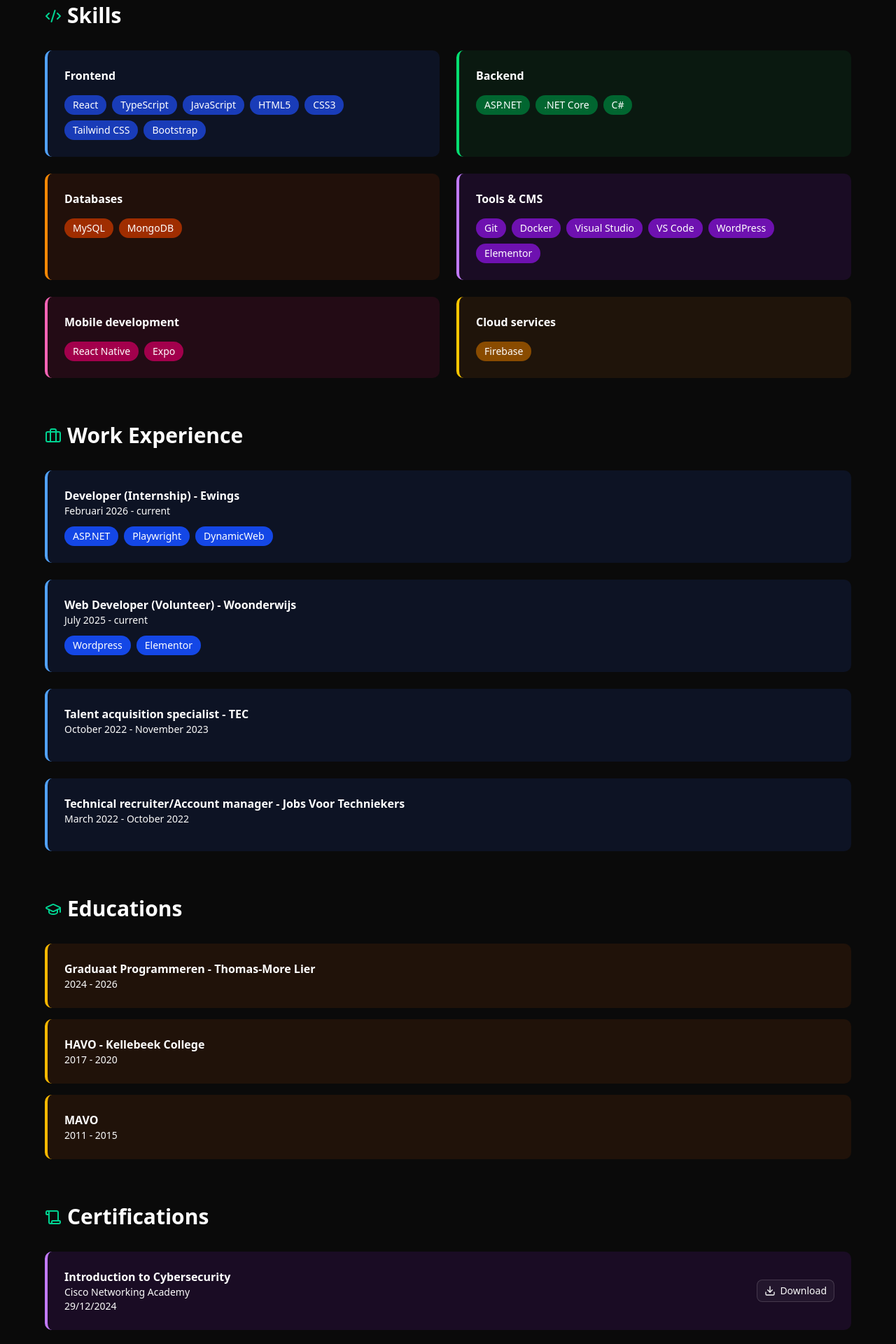
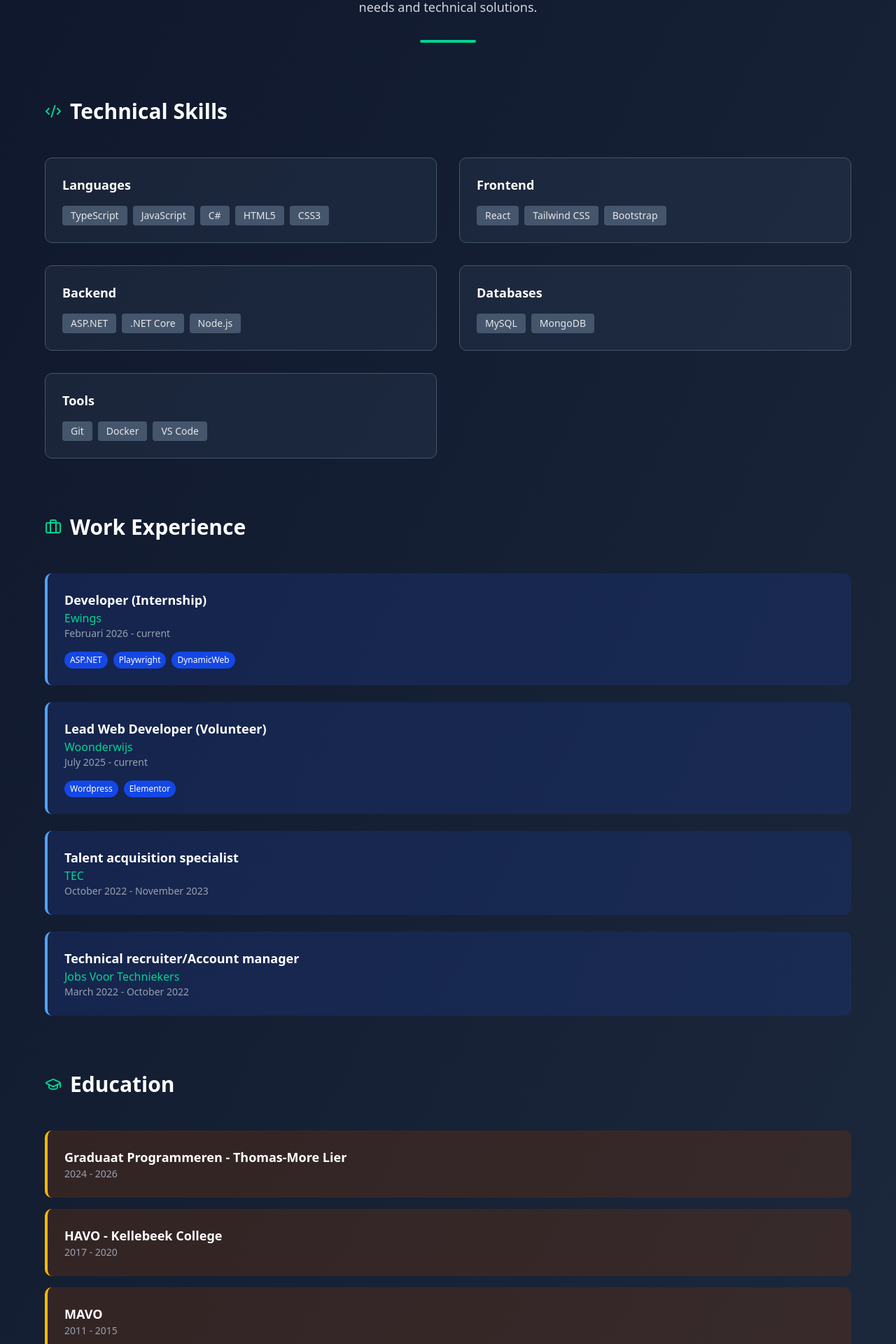
Before and after one commit to WilfredPolderman/Portfolio, a React (Vite) app: page /about in a window 1280 px wide. Shown: the part 280-2200 px from the top of the page at 70% size. Built offline with nearby package versions, Linux system fonts and the light colour scheme.

Commit message:
Enhance About page: add personal intro, skills by category, and improve layout for sections

```diff
--- a/src/data/AboutContent.ts
+++ b/src/data/AboutContent.ts
@@ -1,4 +1,29 @@
-import type { Education, WorkExperience, Certification } from "@/models/About";
+import type { Education, WorkExperience, Certification, Statistic } from "@/models/About";
+
+export const personalIntro = "What makes my profile unique? I bring both strong communication and interpersonal skills from my background in sales and recruitment, combined with technical development expertise. I can bridge the gap between business needs and technical solutions.";
+
+export const statistics: Statistic[] = [
+  {
+    label: "Years Experience",
+    value: "3+"
+  },
+  {
+    label: "Projects Completed",
+    value: "15+"
+  },
+  {
+    label: "Technologies",
+    value: "20+"
+  }
+];
+
+export const skillsByCategory = {
+  Languages: ["TypeScript", "JavaScript", "C#", "HTML5", "CSS3"],
+  Frontend: ["React", "Tailwind CSS", "Bootstrap"],
+  Backend: ["ASP.NET", ".NET Core", "Node.js"],
+  Databases: ["MySQL", "MongoDB"],
+  Tools: ["Git", "Docker", "VS Code"]
+};
 
 export const education: Education[] = [
   {
@@ -24,7 +49,7 @@
     skillsUsed: ["ASP.NET", "Playwright", "DynamicWeb"]
   },
   {
-    title: "Web Developer (Volunteer)",
+    title: "Lead Web Developer (Volunteer)",
     company: "Woonderwijs",
     period: "July 2025 - current",
     description: "",
--- a/src/models/About.ts
+++ b/src/models/About.ts
@@ -17,3 +17,14 @@
     period: string;
     downloadLink?: string;
 }
+
+export interface Skill {
+    name: string;
+    proficiency: "Proficient" | "Intermediate" | "Learning";
+}
+
+
+export interface Statistic {
+    label: string;
+    value: string;
+}
--- a/src/pages/About.tsx
+++ b/src/pages/About.tsx
@@ -1,40 +1,53 @@
 import { type FunctionComponent } from "react";
-import { certifications, education, workExperience } from "@/data/AboutContent";
-import { Briefcase, GraduationCap, Scroll, Download, Code2 } from "lucide-react";
+import {
+  certifications,
+  education,
+  workExperience,
+  skillsByCategory,
+  personalIntro,
+} from "@/data/AboutContent";
+import {
+  Briefcase,
+  GraduationCap,
+  Scroll,
+  Download,
+  Code2,
+} from "lucide-react";
 import { Button } from "@/components/ui/button";
-import { techStack } from "@/data/TechStack";
-
-/*TODO:
-  - Meer gedetailleerde info over mezelf toevoegen
-  - Mijn achtergrond, ervaring en interesses beschrijven
-  - Link naar socials toevoegen
-  - Talen toevoegen
-*/
 
 export const About: FunctionComponent = () => {
   return (
-    <div className="py-12 px-4">
+    <div className="py-12 px-4 bg-gradient-to-br from-slate-900 to-slate-800">
       <div className="max-w-6xl mx-auto">
 
-        <section className="mb-16">
-          <h1 className="text-4xl font-bold text-white mb-4">About Me</h1>
-          <p className="">Fullstack Developer</p>
-          <div className="h-1 w-20 bg-emerald-400 mt-6 rounded"></div>
+        {/* Hero Section */}
+        <section className="mb-20 text-center">
+          <h1 className="text-5xl md:text-6xl font-bold text-white mb-4">
+            Fullstack Developer
+          </h1>
+          <p className="text-gray-300 max-w-2xl mx-auto mb-8 text-lg leading-relaxed">
+            {personalIntro}
+          </p>
+          <div className="h-1 w-20 bg-emerald-400 mx-auto rounded"></div>
         </section>
 
-        <section className="mb-16">
-          <h2 className="text-3xl font-bold text-white mb-8">
-            <Code2 className="inline mb-1 mr-2 text-emerald-400" />
-            Skills
+        {/* Skills Section */}
+        <section className="mb-20">
+          <h2 className="text-3xl font-bold text-white mb-12 flex items-center">
+            <Code2 className="mr-3 text-emerald-400" />
+            Technical Skills
           </h2>
-          <div className="grid grid-cols-1 md:grid-cols-2 gap-6">
-            {techStack.map((stack) => (
-              <div key={stack.category} className={`${stack.color.bg} p-6 rounded-lg border-l-4 ${stack.color.border}`}>
-                <h3 className="font-semibold text-white mb-4">{stack.category}</h3>
+          <div className="grid grid-cols-1 md:grid-cols-2 gap-8">
+            {Object.entries(skillsByCategory).map(([category, skills]) => (
+              <div
+                key={category}
+                className="bg-slate-700/30 border border-slate-600 rounded-lg p-6"
+              >
+                <h3 className="font-semibold text-white mb-4 text-lg">{category}</h3>
                 <div className="flex flex-wrap gap-2">
-                  {stack.technologies.map((tech) => (
-                    <span key={tech} className={`px-3 py-1 text-sm ${stack.color.badge} text-white rounded-full`}>
-                      {tech}
+                  {skills.map((skill) => (
+                    <span key={skill} className="px-3 py-1 text-sm bg-slate-600 text-gray-200 rounded">
+                      {skill}
                     </span>
                   ))}
                 </div>
@@ -43,65 +56,80 @@
           </div>
         </section>
 
-        <section className="mb-16">
-          <h2 className="text-3xl font-bold text-white mb-8">
-            <Briefcase className="inline mb-1 mr-2 text-emerald-400" />
-            Work Experience</h2>
+        {/* Work Experience Section */}
+        <section className="mb-20">
+          <h2 className="text-3xl font-bold text-white mb-12 flex items-center">
+            <Briefcase className="mr-3 text-emerald-400" />
+            Work Experience
+          </h2>
+          <div className="space-y-6">
+            {workExperience.map((work, index) => (
+              <div key={`work-${index}`} className="bg-blue-900/30 border-l-4 border-blue-400 p-6 rounded-lg">
+                <div className="flex items-start justify-between gap-3">
                   <div>
-            {workExperience.map((work, index) => (
-              <article key={index} className="mb-6 bg-blue-900/20 p-6 rounded-lg border-l-4 border-blue-400">
-                <h3 className="font-semibold text-white">{work.title} - {work.company}</h3>
-                <p className="text-sm">{work.period}</p>
-                {work.description && <p className="mt-2">{work.description}</p>}
-                <div className="flex flex-wrap gap-2 mt-3">
-                  {work.skillsUsed?.map((skill) => (
-                    <span key={skill} className="px-3 py-1 text-sm bg-blue-700 text-white rounded-full">
+                    <h3 className="font-semibold text-white text-lg">{work.title}</h3>
+                    <p className="text-emerald-400 font-medium">{work.company}</p>
+                    <p className="text-sm text-gray-400">{work.period}</p>
+                  </div>
+                </div>
+                {work.skillsUsed && (
+                  <div className="flex flex-wrap gap-2 mt-4">
+                    {work.skillsUsed.map((skill) => (
+                      <span key={skill} className="px-2 py-1 text-xs bg-blue-700 text-white rounded-full">
                         {skill}
                       </span>
                     ))}
                   </div>
-              </article>
+                )}
+              </div>
             ))}
           </div>
         </section>
 
-        <section className="mb-16">
-          <h2 className="text-3xl font-bold text-white mb-8">
-            <GraduationCap className="inline mb-1 mr-2 text-emerald-400" />
-            Educations
+        {/* Education Section */}
+        <section className="mb-20">
+          <h2 className="text-3xl font-bold text-white mb-12 flex items-center">
+            <GraduationCap className="mr-3 text-emerald-400" />
+            Education
           </h2>
           <div className="space-y-4">
             {education.map((edu, index) => (
-              <article key={index} className="bg-amber-900/20 p-6 rounded-lg border-l-4 border-amber-400">
-                <h3 className="font-semibold text-white">{edu.title}</h3>
-                <p className="text-sm">{edu.period}</p>
-              </article>
+              <div key={`edu-${index}`} className="bg-amber-900/30 border-l-4 border-amber-400 p-6 rounded-lg">
+                <h3 className="font-semibold text-white text-lg">{edu.title}</h3>
+                <p className="text-sm text-gray-400">{edu.period}</p>
+              </div>
             ))}
           </div>
         </section>
 
-        <section className="mb-16">
-          <h2 className="text-3xl font-bold text-white mb-8">
-            <Scroll className="inline mb-1 mr-2 text-emerald-400" />
+        {/* Certifications Section */}
+        <section className="mb-20">
+          <h2 className="text-3xl font-bold text-white mb-8 flex items-center">
+            <Scroll className="mr-3 text-emerald-400" />
             Certifications
           </h2>
+          <div className="space-y-4">
             {certifications.map((cert, index) => (
-            <article key={index} className="mb-6 bg-purple-900/20 p-6 rounded-lg border-l-4 border-purple-400 flex items-center justify-between">
+              <div
+                key={index}
+                className="bg-purple-900/20 border-l-4 border-purple-400 p-6 rounded-lg flex items-center justify-between"
+              >
                 <div>
                   <h3 className="font-semibold text-white">{cert.title}</h3>
-                <p className="text-sm">{cert.issuer}</p>
-                <p className="text-sm">{cert.period}</p>
+                  <p className="text-sm text-gray-400">{cert.issuer}</p>
+                  <p className="text-sm text-gray-500">{cert.period}</p>
                 </div>
                 {cert.downloadLink && (
                   <Button asChild variant="outline" size="sm">
-                  <a href={cert.downloadLink} download>
-                    <Download />
+                    <a href={cert.downloadLink} download className="flex items-center gap-2">
+                      <Download size={16} />
                       Download
                     </a>
                   </Button>
                 )}
-            </article>
+              </div>
             ))}
+          </div>
         </section>
 
       </div>
```
Lines whose indentation alone changed are shown as unchanged.
